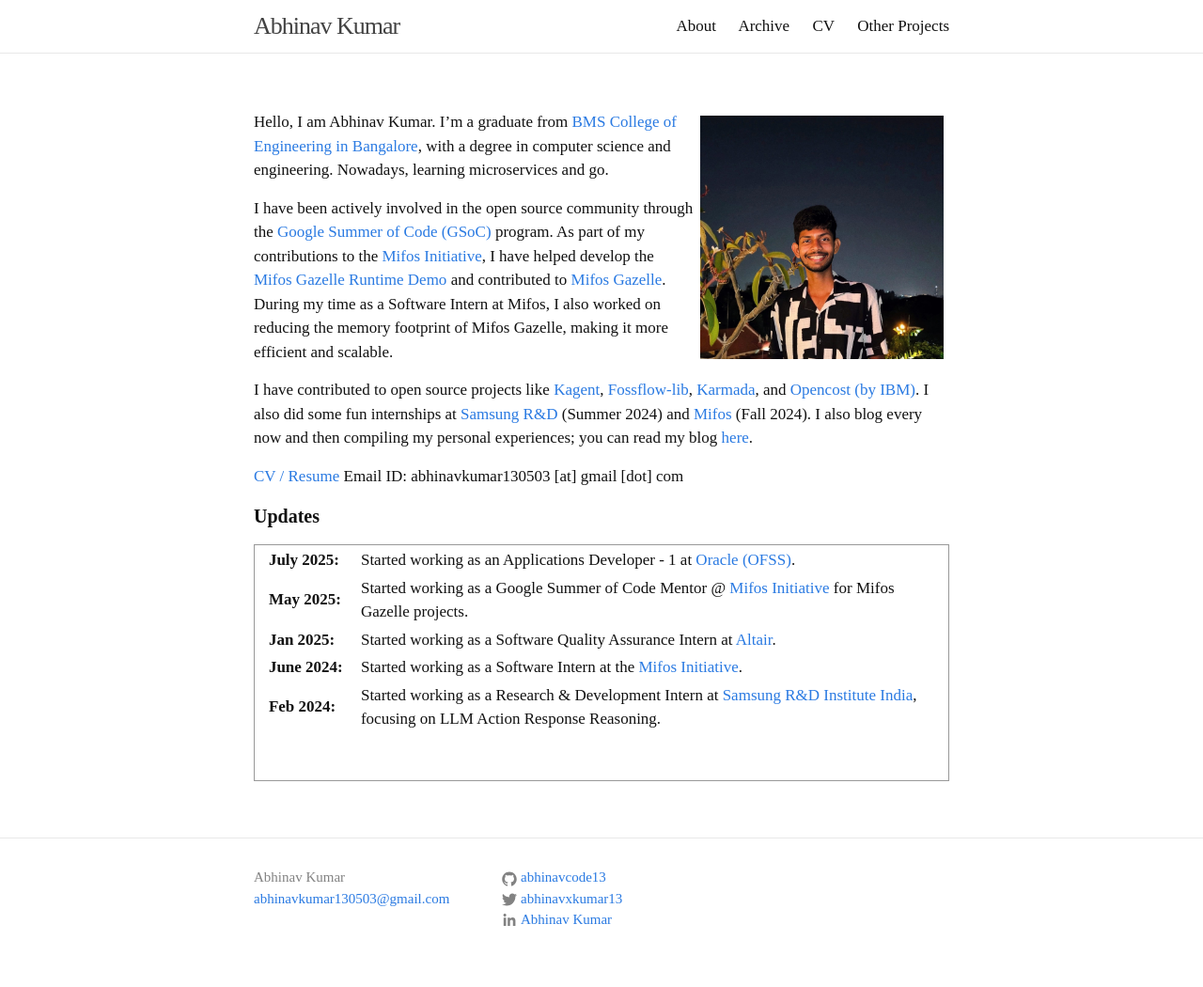
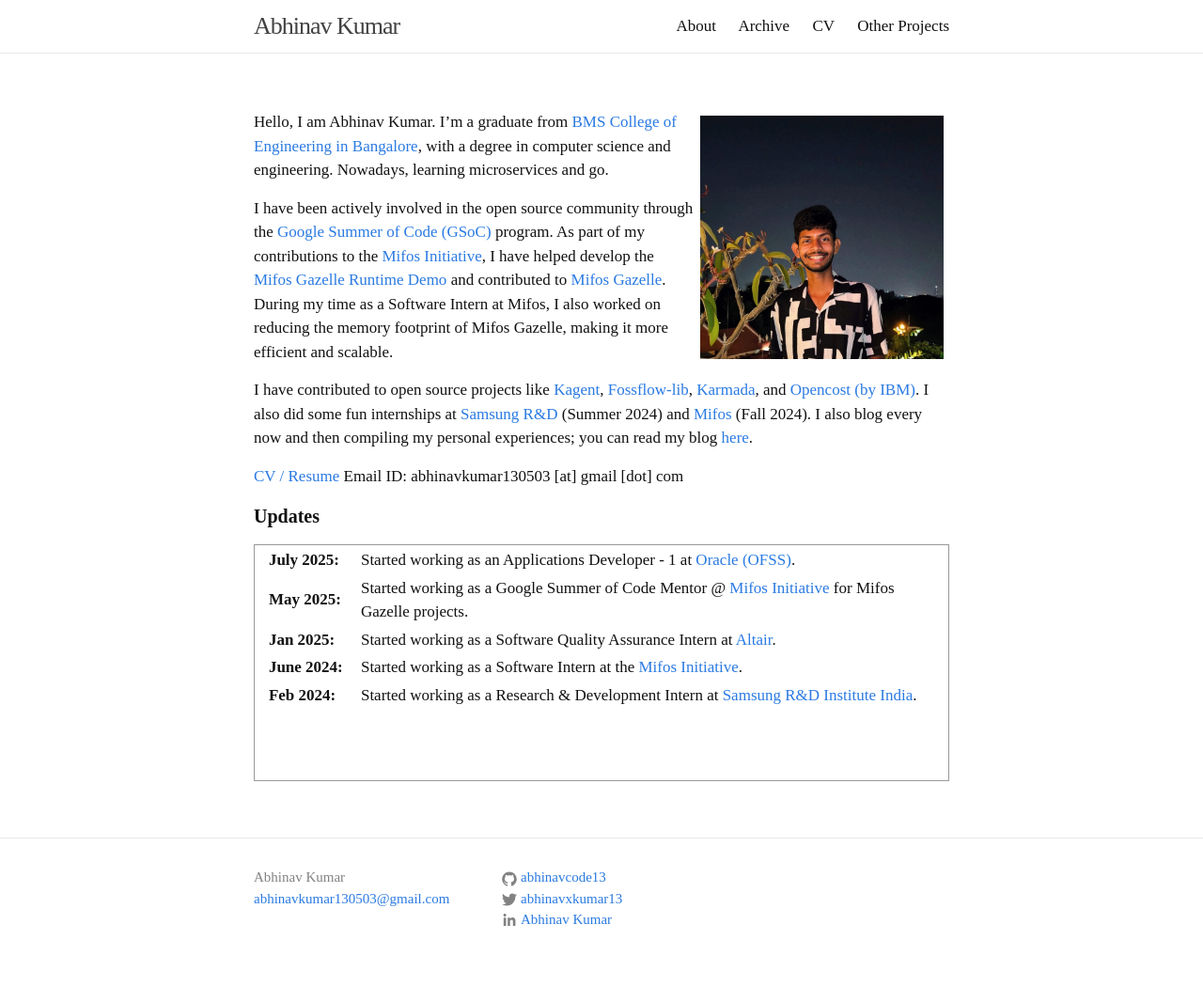
Before and after one commit to Abhinavcode13/abhinavcode13.github.io, a Jekyll site: the page built from index.md, in a window 1280 px wide. Shown: the whole page at 94% size. Built offline with Jekyll 4.4.1, drawn with Linux system fonts in a browser that asks for light colours; comment, search, counter and statistics services are not loaded.

Commit message:
fix tags

```diff
--- a/index.md
+++ b/index.md
@@ -25,6 +25,6 @@ Email ID: abhinavkumar130503 [at] gmail [dot] com
 <tr><td><b>May 2025:</b></td><td>Started working as a Google Summer of Code Mentor @ <a href='https://mifos.org/'>Mifos Initiative</a> for Mifos Gazelle projects.</td></tr>
 <tr><td><b>Jan 2025:</b></td><td>Started working as a Software Quality Assurance Intern at <a href='https://altair.com/'>Altair</a>.</td></tr>
 <tr><td><b>June 2024:</b></td><td>Started working as a Software Intern at the <a href='https://mifos.org/'>Mifos Initiative</a>.</td></tr>
-<tr><td><b>Feb 2024:</b></td><td>Started working as a Research & Development Intern at <a href='https://research.samsung.com/sri-b'>Samsung R&D Institute India</a>, focusing on LLM Action Response Reasoning.</td></tr>
+<tr><td><b>Feb 2024:</b></td><td>Started working as a Research & Development Intern at <a href='https://research.samsung.com/sri-b'>Samsung R&D Institute India</a>.</td></tr>
 </table>
 </div>
```
